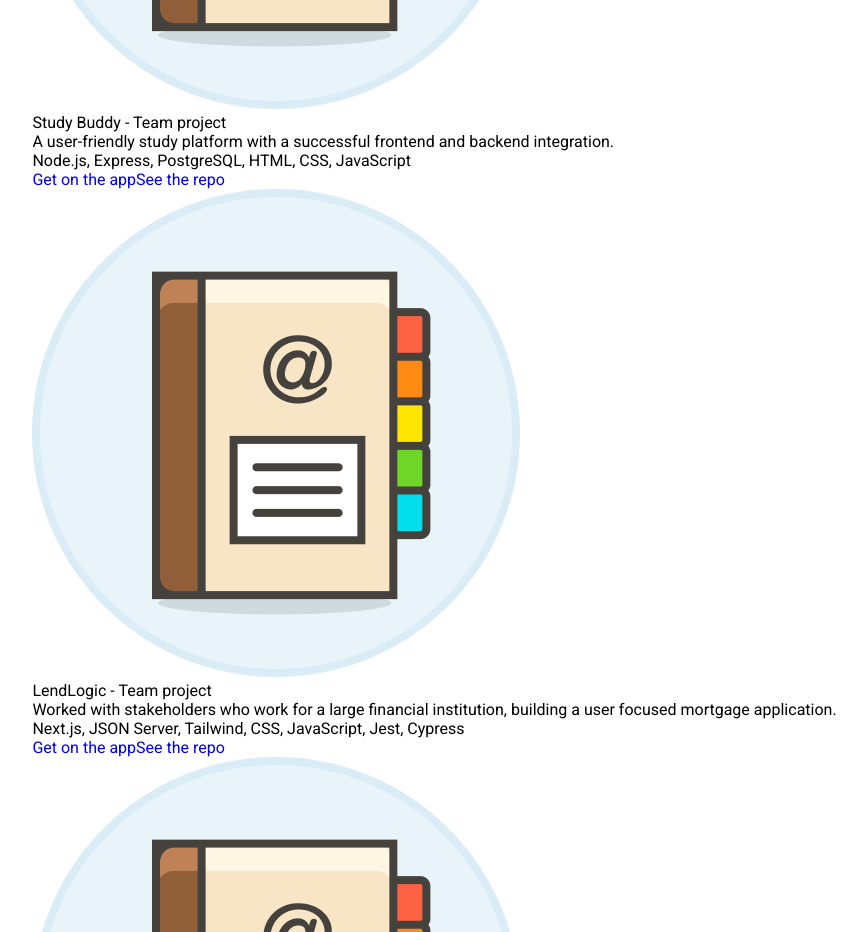
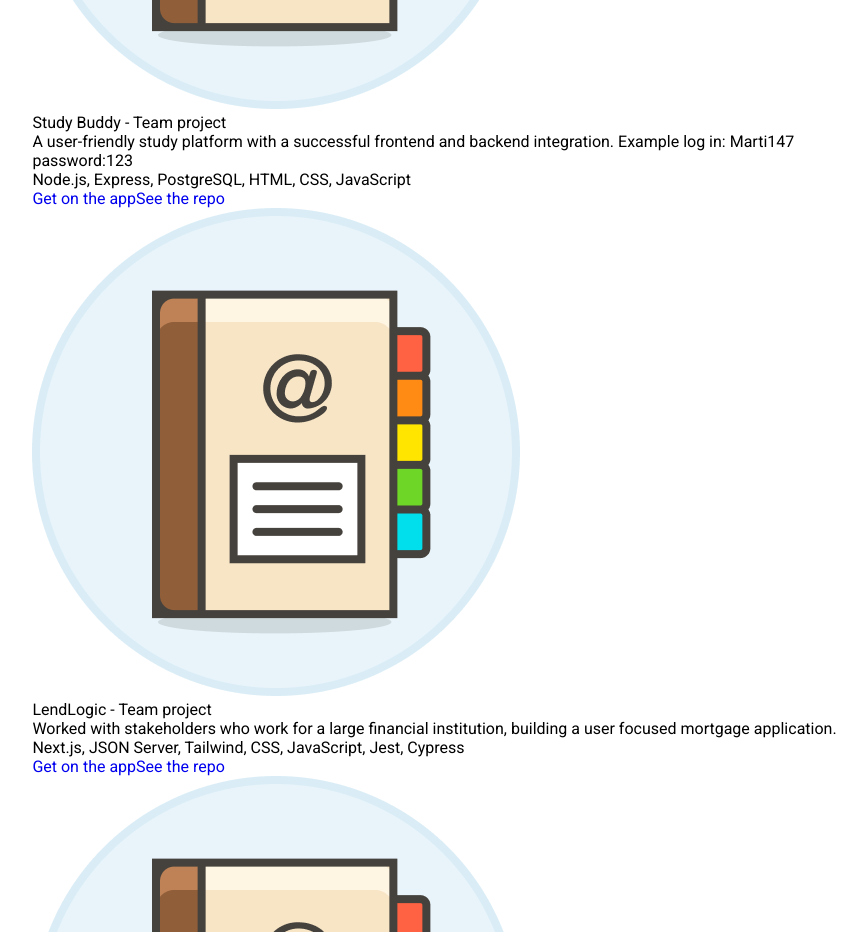
Before and after one commit to MartiZu/Portfolio, a React (Create React App) app in the folder portfolio/: page /projects in a window 1280 px wide. Shown: the part 1420-2352 px from the top of the page, without its empty margins (198-1065 px from the left). Built offline with nearby package versions, Linux system fonts and the light colour scheme.

Commit message:
updated credetionals for log in

```diff
--- a/portfolio/src/pages/Projects.js
+++ b/portfolio/src/pages/Projects.js
@@ -7,7 +7,7 @@ const projects = [
     author: "Team project",
     stack: "Node.js, Express, PostgreSQL, HTML, CSS, JavaScript",
     description:
-      "A user-friendly study platform with a successful frontend and backend integration.",
+      "A user-friendly study platform with a successful frontend and backend integration. Example log in: Marti147 password:123",
     demo: "https://study-buddy-app-zeta.vercel.app/login.html",
     github: "https://github.com/MartiZu/Study-Buddy-app",
     video: "https://www.youtube.com/watch?v=L-WxnATCCro",
```
